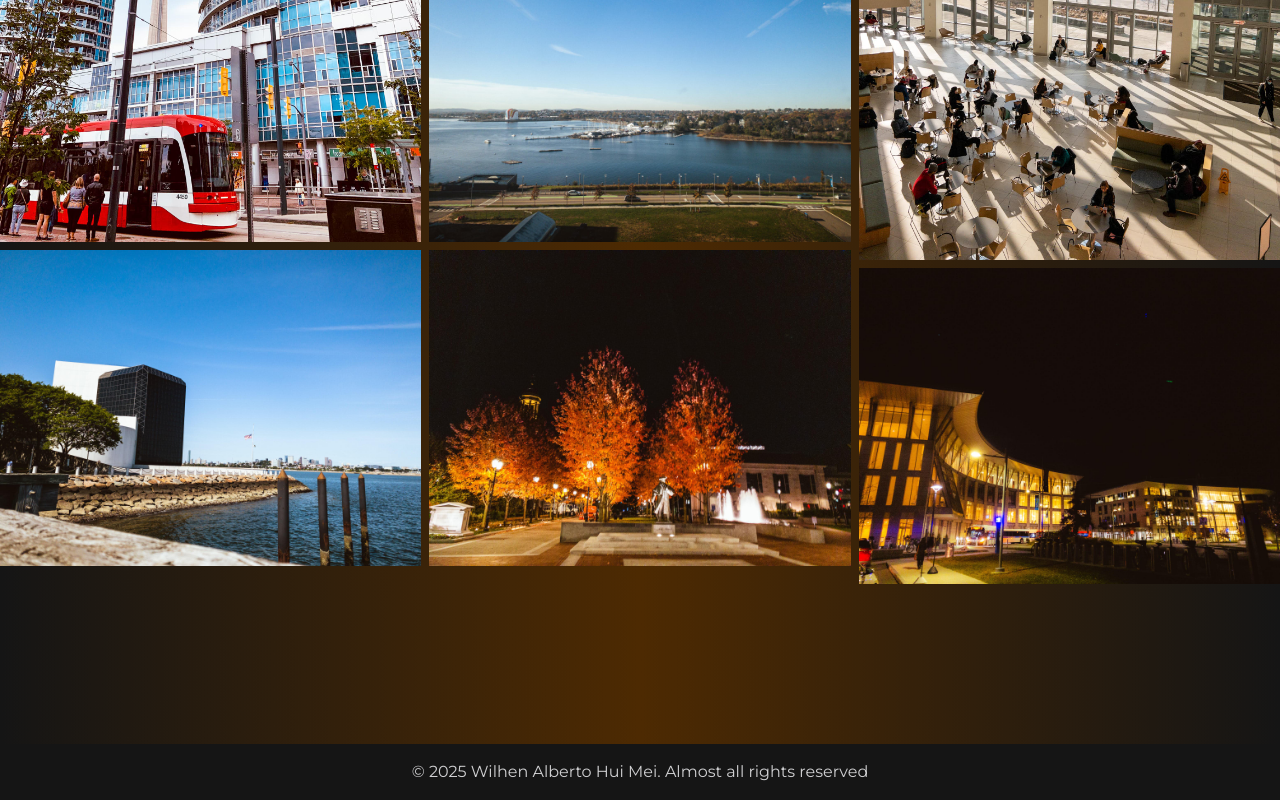
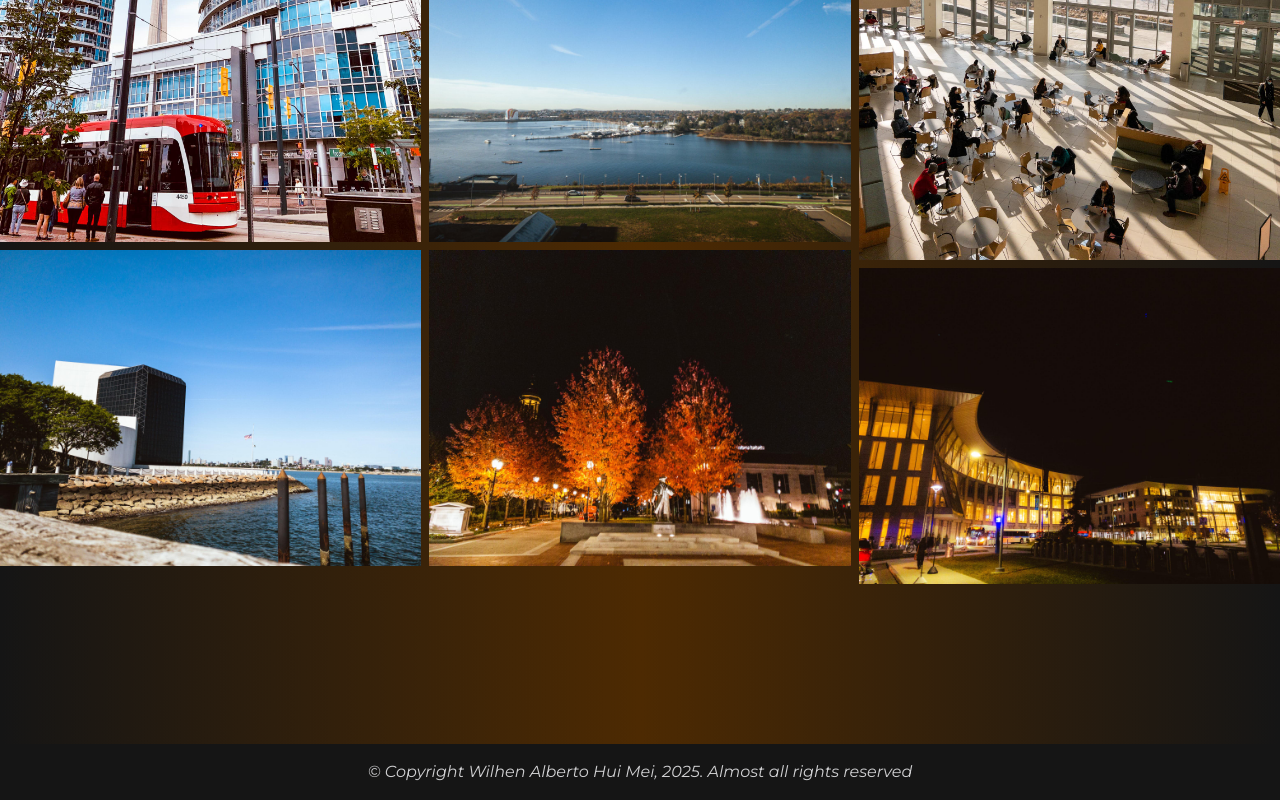
Before and after one commit to WilhenAlbertoHM/portfolio, a React (Vite) app: page / in a window 1280 px wide. Shown: the part 6545-7345 px from the top of the page. Built offline with nearby package versions, Linux system fonts and the light colour scheme.

Commit message:
add: edit footer

```diff
--- a/src/components/Footer.jsx
+++ b/src/components/Footer.jsx
@@ -1,8 +1,8 @@
 export const Footer = () => {
     return (
         <footer>
-            <div className="flex justify-center items-center p-4 bg-[var(--black)] text-[var(--lightgray)]">
-                <p>&copy; 2025 Wilhen Alberto Hui Mei. Almost all rights reserved</p>
+            <div className="flex justify-center items-center p-4 bg-[var(--black)]">
+                <p className="text-[var(--lightgray)] italic">&copy; Copyright Wilhen Alberto Hui Mei, 2025. Almost all rights reserved</p>
             </div>
         </footer>
     );
```
